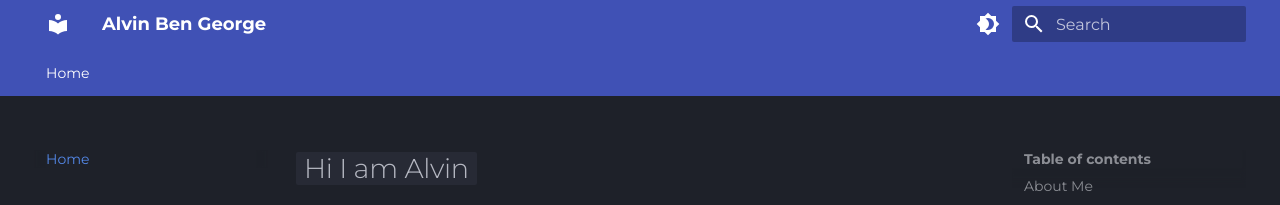
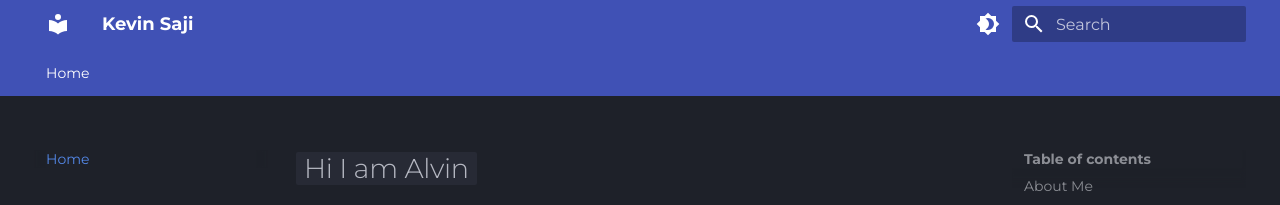
Before and after one commit to Ackerman77i/ackerman77i.github.io, an MkDocs documentation site: the page built from docs/index.md, in a window 1280 px wide. Shown: the top 205 px of the page. Built offline with MkDocs 1.6.1 and Material for MkDocs 9.7.7, drawn with Linux system fonts in a browser that asks for light colours.

Commit message:
Update mkdocs.yml

```diff
--- a/mkdocs.yml
+++ b/mkdocs.yml
@@ -1,5 +1,5 @@
-site_name: "Alvin Ben George"
-site_url: "https://alvinbengeorge.github.io"
+site_name: "Kevin Saji"
+site_url: "https://ackerman77i.github.io"
 nav:
   - Home: index.md
 
```
